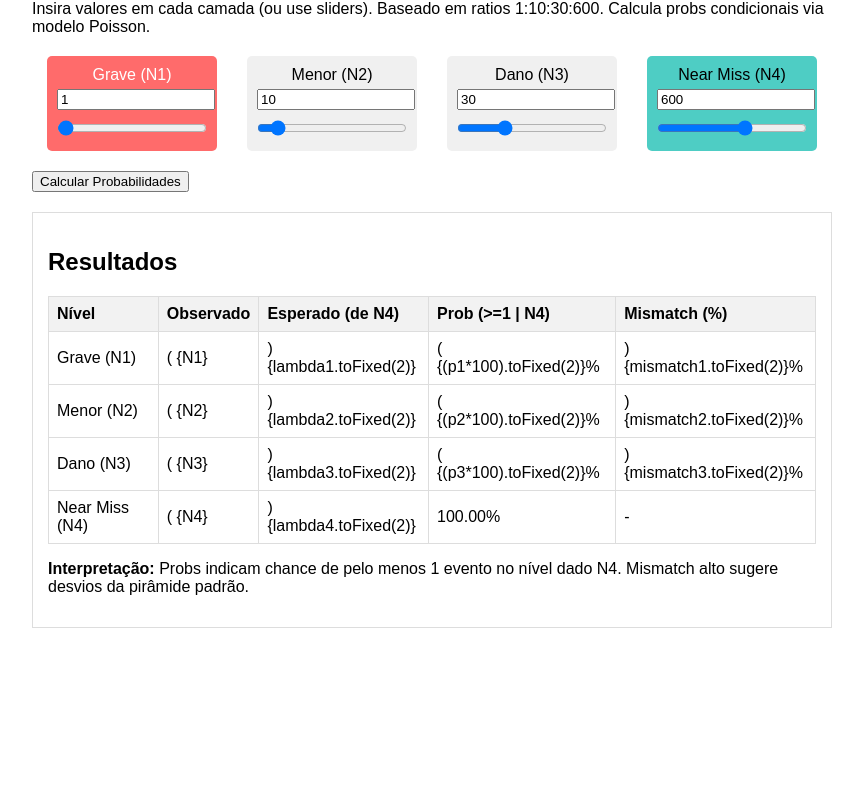
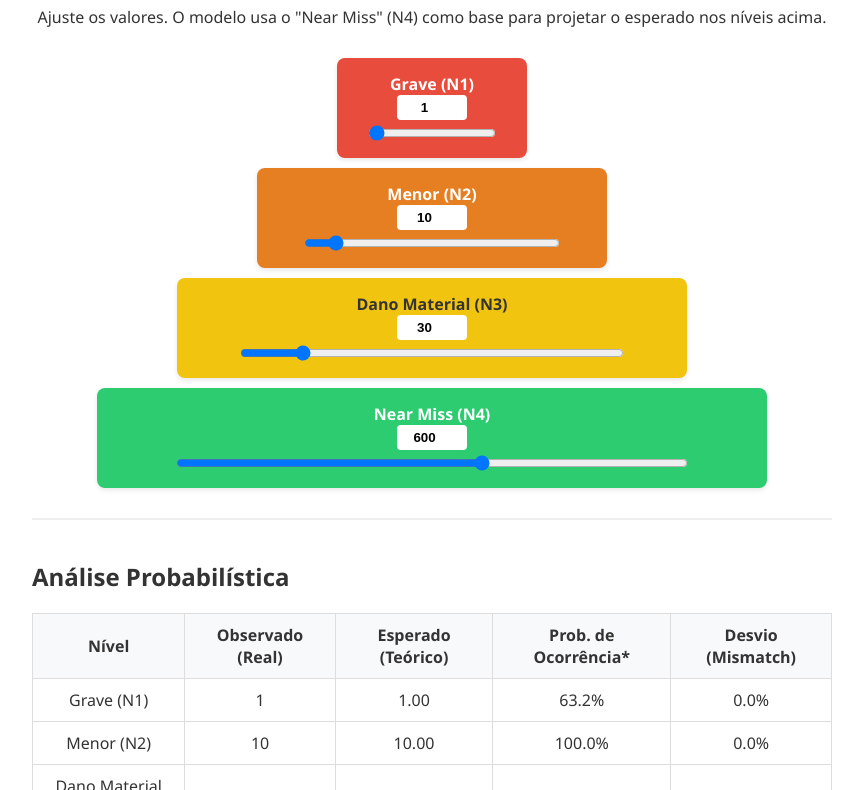
Before and after one commit to CarllosEdward/BirdPyramid, a plain HTML site: page Index.html in a window 1280 px wide. Shown: the part 100-890 px from the top of the page, without its empty margins (208-1071 px from the left). Before the commit the page ends 800 px from the top, so only its background shows below. Drawn offline with Linux system fonts and the light colour scheme.

Commit message:
Update Index.html for improved layout and functionality
Refactor HTML structure and styles for better readability and user experience.

```diff
--- a/Index.html
+++ b/Index.html
@@ -3,56 +3,83 @@
 <head>
     <meta charset="UTF-8">
     <meta name="viewport" content="width=device-width, initial-scale=1.0">
-    <title>Pirâmide de Bird - Calculadora de Probabilidades</title>
+    <title>Pirâmide de Bird - Calculadora</title>
     <style>
-        body { font-family: Arial, sans-serif; max-width: 800px; margin: 0 auto; padding: 20px; }
-        .piramide { display: flex; justify-content: space-around; margin: 20px 0; }
-        .nivel { text-align: center; background: #f0f0f0; padding: 10px; border-radius: 5px; width: 150px; }
-        .topo { background: #ff6b6b; color: white; }
-        .base { background: #4ecdc4; }
-        input[type="number"], input[type="range"] { width: 100%; margin: 5px 0; }
-        #resultados { margin-top: 20px; border: 1px solid #ddd; padding: 15px; }
-        table { width: 100%; border-collapse: collapse; }
-        th, td { border: 1px solid #ddd; padding: 8px; text-align: left; }
-        th { background: #f2f2f2; }
+        body { font-family: 'Segoe UI', Tahoma, Geneva, Verdana, sans-serif; max-width: 800px; margin: 0 auto; padding: 20px; color: #333; }
+        h1 { text-align: center; color: #2c3e50; }
+        .piramide { display: flex; flex-direction: column; align-items: center; gap: 10px; margin: 30px 0; }
+        .nivel { text-align: center; padding: 15px; border-radius: 8px; width: 60%; box-shadow: 0 2px 5px rgba(0,0,0,0.1); transition: transform 0.2s; }
+        .nivel:hover { transform: scale(1.02); }
+
+        /* Cores baseadas na severidade */
+        .n1 { background: #e74c3c; color: white; width: 20%; } /* Grave */
+        .n2 { background: #e67e22; color: white; width: 40%; } /* Menor */
+        .n3 { background: #f1c40f; color: #333; width: 60%; } /* Dano */
+        .n4 { background: #2ecc71; color: white; width: 80%; } /* Near Miss */
+
+        .controles { display: flex; flex-direction: column; align-items: center; }
+        input[type="number"] { width: 60px; padding: 5px; border-radius: 4px; border: none; text-align: center; font-weight: bold; }
+        input[type="range"] { width: 80%; margin-top: 5px; cursor: pointer; }
+
+        #resultados { margin-top: 30px; border-top: 2px solid #eee; padding-top: 20px; }
+        table { width: 100%; border-collapse: collapse; margin-top: 15px; }
+        th, td { border: 1px solid #ddd; padding: 10px; text-align: center; }
+        th { background-color: #f8f9fa; }
+        .mismatch-high { color: red; font-weight: bold; }
     </style>
 </head>
 <body>
-    <h1>Pirâmide de Bird: Calculadora de Probabilidades</h1>
-    <p>Insira valores em cada camada (ou use sliders). Baseado em ratios 1:10:30:600. Calcula probs condicionais via modelo Poisson.</p>
+    <h1>Pirâmide de Bird: Calculadora</h1>
+    <p style="text-align: center;">Ajuste os valores. O modelo usa o "Near Miss" (N4) como base para projetar o esperado nos níveis acima.</p>
 
     <div class="piramide">
-        <div class="nivel topo">
-            <label>Grave (N1)</label><br>
-            <input type="number" id="N1" min="0" value="1"><br>
-            <input type="range" id="sliderN1" min="0" max="100" value="1" oninput="updateN1()">
+        <div class="nivel n1">
+            <label><strong>Grave (N1)</strong></label>
+            <div class="controles">
+                <input type="number" id="N1" min="0" value="1" oninput="syncSlider('N1')">
+                <input type="range" id="sliderN1" min="0" max="100" value="1" oninput="syncInput('N1')">
+            </div>
         </div>
-        <div class="nivel">
-            <label>Menor (N2)</label><br>
-            <input type="number" id="N2" min="0" value="10"><br>
-            <input type="range" id="sliderN2" min="0" max="100" value="10" oninput="updateN2()">
+
+        <div class="nivel n2">
+            <label><strong>Menor (N2)</strong></label>
+            <div class="controles">
+                <input type="number" id="N2" min="0" value="10" oninput="syncSlider('N2')">
+                <input type="range" id="sliderN2" min="0" max="100" value="10" oninput="syncInput('N2')">
+            </div>
         </div>
-        <div class="nivel">
-            <label>Dano (N3)</label><br>
-            <input type="number" id="N3" min="0" value="30"><br>
-            <input type="range" id="sliderN3" min="0" max="100" value="30" oninput="updateN3()">
+
+        <div class="nivel n3">
+            <label><strong>Dano Material (N3)</strong></label>
+            <div class="controles">
+                <input type="number" id="N3" min="0" value="30" oninput="syncSlider('N3')">
+                <input type="range" id="sliderN3" min="0" max="200" value="30" oninput="syncInput('N3')">
+            </div>
         </div>
-        <div class="nivel base">
-            <label>Near Miss (N4)</label><br>
-            <input type="number" id="N4" min="0" value="600"><br>
-            <input type="range" id="sliderN4" min="0" max="1000" value="600" oninput="updateN4()">
+
+        <div class="nivel n4">
+            <label><strong>Near Miss (N4)</strong></label>
+            <div class="controles">
+                <input type="number" id="N4" min="0" value="600" oninput="syncSlider('N4')">
+                <input type="range" id="sliderN4" min="0" max="1000" value="600" oninput="syncInput('N4')">
+            </div>
         </div>
     </div>
-
-    <button onclick="calcular()">Calcular Probabilidades</button>
 
     <div id="resultados"></div>
 
     <script>
-        function updateN1() { document.getElementById('N1').value = document.getElementById('sliderN1').value; calcular(); }
-        function updateN2() { document.getElementById('N2').value = document.getElementById('sliderN2').value; calcular(); }
-        function updateN3() { document.getElementById('N3').value = document.getElementById('sliderN3').value; calcular(); }
-        function updateN4() { document.getElementById('N4').value = document.getElementById('sliderN4').value; calcular(); }
+        // Sincroniza Slider -> Input e Recalcula
+        function syncInput(id) {
+            document.getElementById(id).value = document.getElementById('slider' + id).value;
+            calcular();
+        }
+
+        // Sincroniza Input -> Slider e Recalcula
+        function syncSlider(id) {
+            document.getElementById('slider' + id).value = document.getElementById(id).value;
+            calcular();
+        }
 
         function calcular() {
             const N4 = parseFloat(document.getElementById('N4').value) || 0;
@@ -60,41 +87,81 @@
             const N2 = parseFloat(document.getElementById('N2').value) || 0;
             const N1 = parseFloat(document.getElementById('N1').value) || 0;
 
-            // Razões cumulativas
-            const ratio14 = 600, ratio24 = 60, ratio34 = 20;
+            // Ratios baseados em 1:10:30:600
+            // Usando N4 como a "verdade" do chão de fábrica
+            const ratio14 = 600;
+            const ratio24 = 60;  // 600/10
+            const ratio34 = 20;  // 600/30
 
             const lambda1 = N4 / ratio14;
             const lambda2 = N4 / ratio24;
             const lambda3 = N4 / ratio34;
-            const lambda4 = N4;
 
-            // Probs Poisson: P(>=1) = 1 - exp(-lambda)
+            // Probabilidade Poisson P(>=1) = 1 - e^(-lambda)
             const p1 = 1 - Math.exp(-lambda1);
             const p2 = 1 - Math.exp(-lambda2);
             const p3 = 1 - Math.exp(-lambda3);
-            const p4 = 1 - Math.exp(-lambda4);
 
-            // Mismatches
-            const mismatch1 = N1 ? Math.abs((N1 - lambda1) / lambda1 * 100) : 0;
-            const mismatch2 = N2 ? Math.abs((N2 - lambda2) / lambda2 * 100) : 0;
-            const mismatch3 = N3 ? Math.abs((N3 - lambda3) / lambda3 * 100) : 0;
+            // Cálculo do desvio (Mismatch)
+            // Evita divisão por zero
+            const mismatch1 = lambda1 > 0 ? Math.abs((N1 - lambda1) / lambda1 * 100) : 0;
+            const mismatch2 = lambda2 > 0 ? Math.abs((N2 - lambda2) / lambda2 * 100) : 0;
+            const mismatch3 = lambda3 > 0 ? Math.abs((N3 - lambda3) / lambda3 * 100) : 0;
 
-            // Tabela de resultados
+            // Formatação condicional para desvios altos (>50%)
+            const classM1 = mismatch1 > 50 ? 'mismatch-high' : '';
+            const classM2 = mismatch2 > 50 ? 'mismatch-high' : '';
+            const classM3 = mismatch3 > 50 ? 'mismatch-high' : '';
+
             let tabela = `
-                <h2>Resultados</h2>
+                <h2>Análise Probabilística</h2>
                 <table>
-                    <tr><th>Nível</th><th>Observado</th><th>Esperado (de N4)</th><th>Prob (>=1 | N4)</th><th>Mismatch (%)</th></tr>
-                    <tr><td>Grave (N1)</td><td>\( {N1}</td><td> \){lambda1.toFixed(2)}</td><td>\( {(p1*100).toFixed(2)}%</td><td> \){mismatch1.toFixed(2)}%</td></tr>
-                    <tr><td>Menor (N2)</td><td>\( {N2}</td><td> \){lambda2.toFixed(2)}</td><td>\( {(p2*100).toFixed(2)}%</td><td> \){mismatch2.toFixed(2)}%</td></tr>
-                    <tr><td>Dano (N3)</td><td>\( {N3}</td><td> \){lambda3.toFixed(2)}</td><td>\( {(p3*100).toFixed(2)}%</td><td> \){mismatch3.toFixed(2)}%</td></tr>
-                    <tr><td>Near Miss (N4)</td><td>\( {N4}</td><td> \){lambda4.toFixed(2)}</td><td>${(p4*100).toFixed(2)}%</td><td>-</td></tr>
+                    <thead>
+                        <tr>
+                            <th>Nível</th>
+                            <th>Observado (Real)</th>
+                            <th>Esperado (Teórico)</th>
+                            <th>Prob. de Ocorrência*</th>
+                            <th>Desvio (Mismatch)</th>
+                        </tr>
+                    </thead>
+                    <tbody>
+                        <tr>
+                            <td>Grave (N1)</td>
+                            <td>${N1}</td>
+                            <td>${lambda1.toFixed(2)}</td>
+                            <td>${(p1*100).toFixed(1)}%</td>
+                            <td class="${classM1}">${mismatch1.toFixed(1)}%</td>
+                        </tr>
+                        <tr>
+                            <td>Menor (N2)</td>
+                            <td>${N2}</td>
+                            <td>${lambda2.toFixed(2)}</td>
+                            <td>${(p2*100).toFixed(1)}%</td>
+                            <td class="${classM2}">${mismatch2.toFixed(1)}%</td>
+                        </tr>
+                        <tr>
+                            <td>Dano Material (N3)</td>
+                            <td>${N3}</td>
+                            <td>${lambda3.toFixed(2)}</td>
+                            <td>${(p3*100).toFixed(1)}%</td>
+                            <td class="${classM3}">${mismatch3.toFixed(1)}%</td>
+                        </tr>
+                        <tr>
+                            <td>Near Miss (N4)</td>
+                            <td>${N4}</td>
+                            <td>-</td>
+                            <td>BASE</td>
+                            <td>-</td>
+                        </tr>
+                    </tbody>
                 </table>
-                <p><strong>Interpretação:</strong> Probs indicam chance de pelo menos 1 evento no nível dado N4. Mismatch alto sugere desvios da pirâmide padrão.</p>
+                <p><small>* Probabilidade de haver pelo menos 1 evento dado o volume de N4, assumindo distribuição de Poisson.</small></p>
             `;
             document.getElementById('resultados').innerHTML = tabela;
         }
 
-        // Calcula inicial
+        // Inicializa
         calcular();
     </script>
 </body>
```
